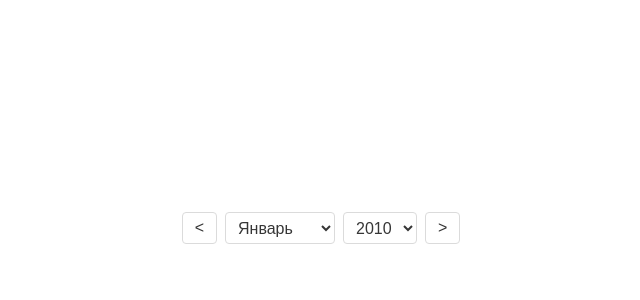
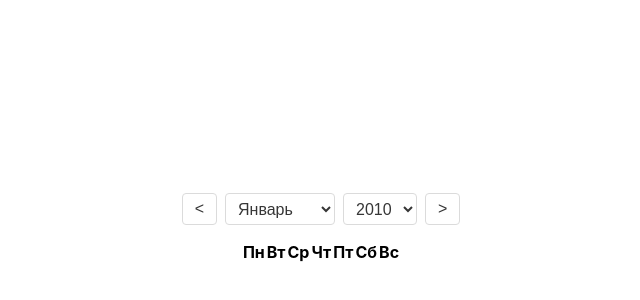
Before and after one commit to andrey678/simple-calendar, a React (Create React App) app: page / in a window 1280 px wide. Shown: the part 168-468 px from the top of the page, without its empty margins (319-959 px from the left). Built offline with nearby package versions, Linux system fonts and the light colour scheme.

Commit message:
Add all weekDayNames in <thead> element

```diff
--- a/src/Calendar/index.jsx
+++ b/src/Calendar/index.jsx
@@ -32,7 +32,9 @@ class Calendar extends React.Component{
                     {/* Дни недели */}
                     <thead>
                         <tr>
-
+                            {weekDayNames.map(name =>
+                                <th name={name}>{name}</th>
+                            )}
                         </tr>
                     </thead>
                     {/* Ряды из дней по неделям */}
```
